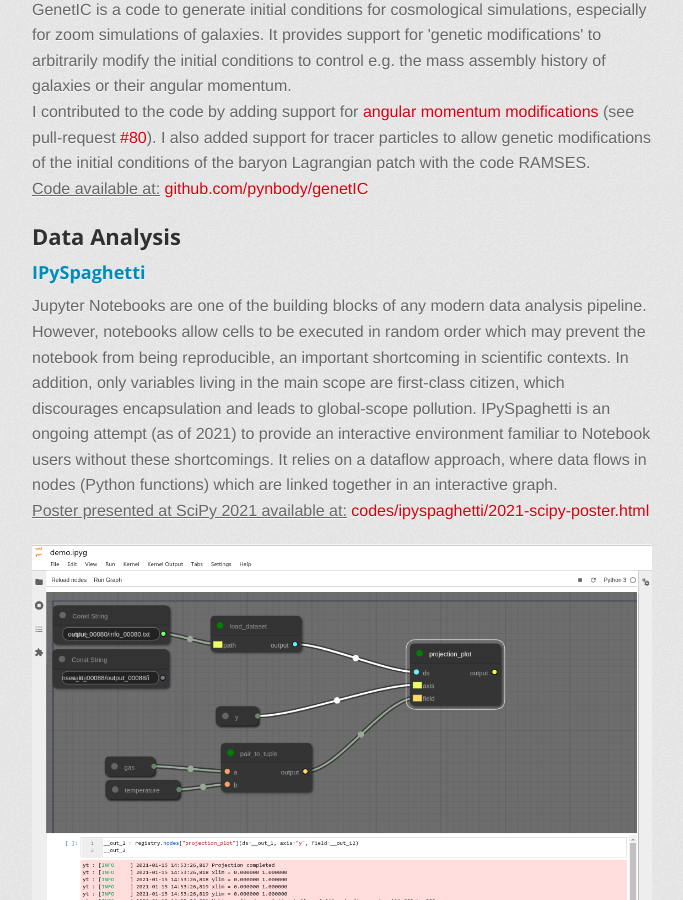
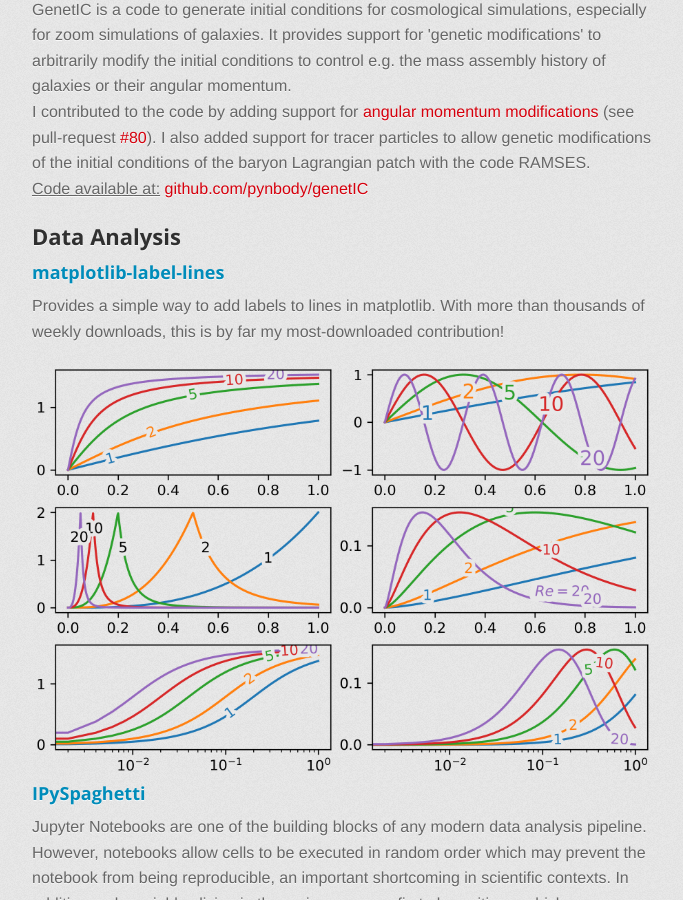
Before and after one commit to cphyc/cphyc.github.io, a Jekyll site: the page built from codes/index.html, in a window 1280 px wide and 900 px high, scrolled down 1391 px. Shown: the whole window, without its empty margins (298-981 px from the left). Built offline with Jekyll 4.4.1, drawn with Linux system fonts in a browser that asks for light colours; nearby versions of some CDN libraries.

Commit message:
Add some images

```diff
--- a/codes/index.html
+++ b/codes/index.html
@@ -60,6 +60,14 @@ visualizing volumetric data.
 <h2>Data Analysis</h2>
 
 <section itemscope itemtype="http://schema.org/SoftwareSourceCode">
+  <h3 itemprop="name">matplotlib-label-lines</h3>
+  <p>
+    Provides a simple way to add labels to lines in matplotlib. With more than thousands of weekly downloads, this is by far my most-downloaded contribution!
+  </p>
+  <img src="/images/labellines.png" width="800"/>
+</section>
+
+<section itemscope itemtype="http://schema.org/SoftwareSourceCode">
   <h3 itemprop="name">IPySpaghetti</h3>
   <p>
     Jupyter Notebooks are one of the building blocks of any modern data analysis pipeline.
--- a/index.html
+++ b/index.html
@@ -1,15 +1,17 @@
 ---
 layout: default
 title: Corentin Cadiou, post-doc in astrophysics & cosmology
-description: I'm Corentin Cadiou, a post-doctoral research assistant in astrophyisics currently working at UCL, London.
+description: I'm Corentin Cadiou, a post-doctoral research assistant in astrophysics currently working at UCL, London.
 ---
 
 <p>
   I'm Corentin cadiou, a post-doctoral research assistant at the <a href="https://www.ucl.ac.uk/astrophysics/">department of physics and astrophysics, UCL</a>.
-  I completed my PhD in 2019 at the <a href="http://www.iap.fr/"><emph>Institut d'Astrophysique de Paris (IAP)</emph></a> on "The impact of the large scale structures of the Universe on dark matter halo and galaxy formation".
+  I completed my PhD in 2019 at the <a href="http://www.iap.fr/"><emph>Institut d'Astrophysique de Paris (IAP)</emph></a> on “The impact of the large scale structures of the Universe on dark matter halo and galaxy formation”.
   My PhD is available <a href="https://pub.cphyc.me/Science/thesis_CorentinCadiou.pdf">online</a>.
 </p>
 <p>
   My main research interests are the origin of the morphology of galaxies.
   I use theory, simulations and numerical analysis to study the link between the initial conditions of the dark matter density field, the cosmic web, its filaments and their connection to galactic properties.
 </p>
+
+<img src="/images/volume_rendering.png" width="100%"/>
```
Also changed, not shown: images/labellines.png (added), images/volume_rendering.png (added).
